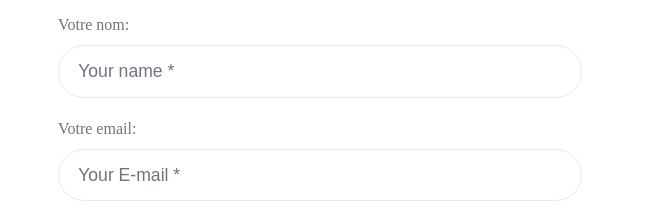
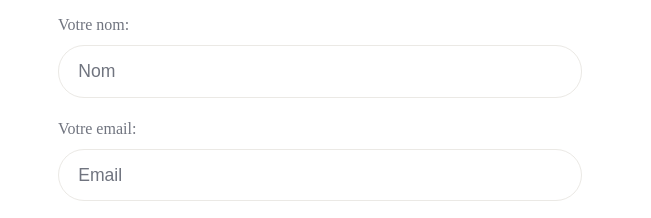
Before and after one commit to Pyxize/iim-cour-audit, a plain HTML site: page index.html in a window 1280 px wide. Shown: the part 2260-2478 px from the top of the page, 629-1280 px from the left. Drawn offline with nearby package versions, Linux system fonts and the light colour scheme; files whose address does not match are found by name; a web font is replaced by a local one.

Commit message:
update placeholder form

```diff
--- a/index.html
+++ b/index.html
@@ -264,12 +264,12 @@
                         </div>
                         <div class="col-lg-12 form-group" data-for="Your name">
                             <label for="nom">Votre nom: </label>
-                            <input type="text" name="Name" placeholder="Your name *" data-form-field="Name"
+                            <input type="text" name="Name" placeholder="Nom" data-form-field="Name"
                                    required="required" class="form-control display-7" id="Name-forms1-y">
                         </div>
                         <div data-for="E-mail" class="col-lg-12 form-group">
                             <label for="email">Votre email: </label>
-                            <input type="tel" name="E-mail" placeholder="Your E-mail *" data-form-field="E-mail"
+                            <input type="tel" name="E-mail" placeholder="Email" data-form-field="E-mail"
                                    class="form-control display-7" required="required" id="E-mail-forms1-y">
                         </div>
                         <div data-for="Message" class="col-lg-12 form-group">
```
